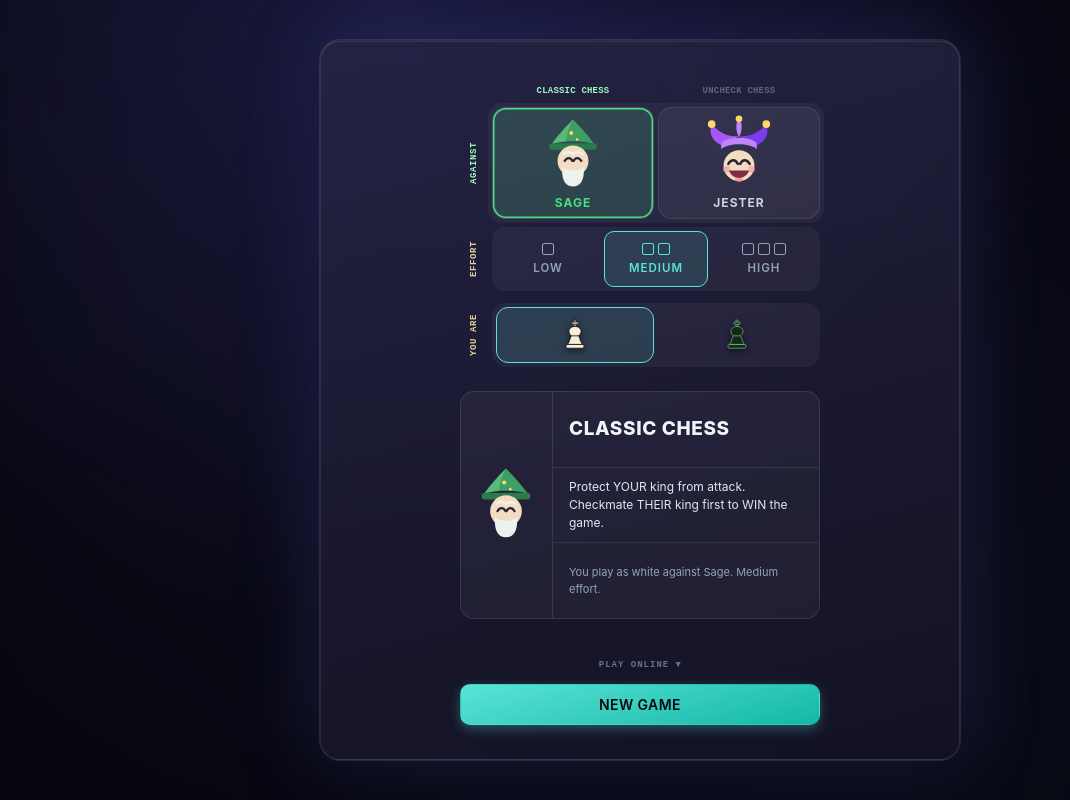
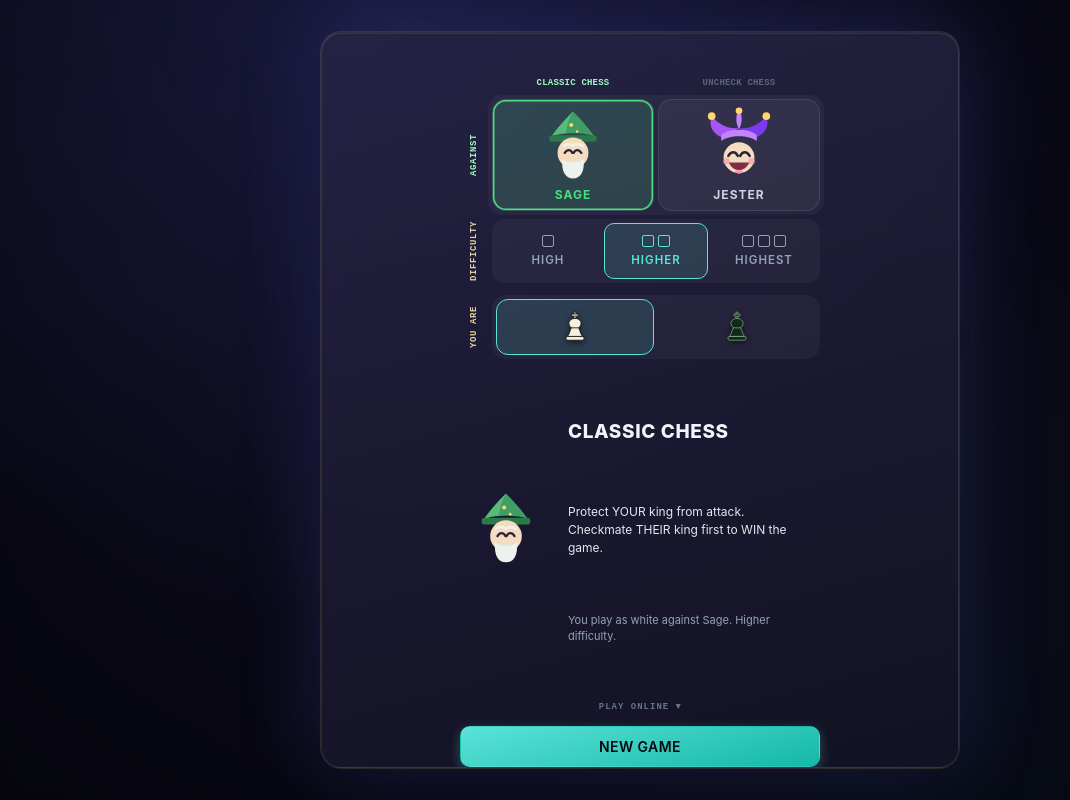
Before and after one commit to niembro64/ai-chess, a Vue app: page / in a window 1280 px wide. Shown: the whole page, without its empty margins (0-1070 px from the left). Built offline with nearby package versions, Linux system fonts and the light colour scheme.

Commit message:
Keep setup summary thirds fixed and rename difficulty

```diff
--- a/src/components/LobbyModal.vue
+++ b/src/components/LobbyModal.vue
@@ -3,7 +3,6 @@ import { ref, computed } from 'vue';
 import type { PlayerId } from '@/types/chess';
 import type { LobbyPlayer } from '@/types/network';
 import {
-  EFFORT_LEVELS,
   GRID_MODELS,
   MODELS,
   pieceTint,
@@ -40,12 +39,13 @@ const emit = defineEmits<{
 const pickedModel = ref<ModelId>('sage');
 const playColor = ref<'white' | 'black'>('white');
 const effort = ref<Effort>('medium');
+const difficultyLabels: Record<Effort, string> = { low: 'High', medium: 'Higher', high: 'Highest' };
 const variantSubtitle = computed(() => pickedModel.value === 'jester'
   ? 'Captures are compulsory. Start your turn with YOUR king attacked to WIN.'
   : 'Protect YOUR king from attack. Checkmate THEIR king first to WIN the game.');
 const gameTitle = computed(() => pickedModel.value === 'jester' ? 'UnCheck Chess' : 'Classic Chess');
 const gameParameters = computed(() =>
-  `You play as ${playColor.value} against ${MODELS[pickedModel.value].name}. ${EFFORT_LEVELS[effort.value].label} effort.`);
+  `You play as ${playColor.value} against ${MODELS[pickedModel.value].name}. ${difficultyLabels[effort.value]} difficulty.`);
 
 // The previews show the exact piece colors the game will start with:
 // your standard set, and the bot's tinted set in the opposite color.
@@ -151,20 +151,20 @@ const canJoin = computed(() => {
             </div>
 
             <div class="option-row effort-row">
-              <span class="option-rowhead">EFFORT</span>
+              <span class="option-rowhead">DIFFICULTY</span>
               <div class="effort-seg">
                 <button
-                  v-for="(lvl, key) in EFFORT_LEVELS"
+                  v-for="(label, key) in difficultyLabels"
                   :key="key"
                   :class="{ active: effort === key }"
-                  :aria-label="`${lvl.label} model effort`"
+                  :aria-label="`${label} difficulty`"
                   :aria-pressed="effort === key"
                   @click="effort = key as Effort"
                 >
                   <span class="effort-boxes" aria-hidden="true">
                     <span v-for="index in (key === 'low' ? 1 : key === 'medium' ? 2 : 3)" :key="index" class="effort-box"></span>
                   </span>
-                  <span>{{ lvl.label.toUpperCase() }}</span>
+                  <span>{{ label.toUpperCase() }}</span>
                 </button>
               </div>
             </div>
@@ -461,12 +461,8 @@ const canJoin = computed(() => {
 
 .setup-summary {
   display: flex;
-  min-height: 228px;
+  height: 294px;
   margin-top: 24px;
-  border: 1px solid rgba(255, 255, 255, 0.1);
-  border-radius: 14px;
-  background: rgba(255, 255, 255, 0.045);
-  overflow: hidden;
 }
 
 .summary-image {
@@ -475,7 +471,6 @@ const canJoin = computed(() => {
   display: flex;
   align-items: center;
   justify-content: center;
-  border-right: 1px solid rgba(255, 255, 255, 0.1);
 }
 
 .summary-image svg {
@@ -486,20 +481,15 @@ const canJoin = computed(() => {
 .summary-copy {
   min-width: 0;
   flex: 1;
-  display: flex;
-  flex-direction: column;
+  display: grid;
+  grid-template-rows: repeat(3, minmax(0, 1fr));
 }
 
 .summary-section {
-  flex: 1;
   min-height: 0;
   display: flex;
   align-items: center;
   padding: 9px 16px;
-}
-
-.summary-section + .summary-section {
-  border-top: 1px solid rgba(255, 255, 255, 0.09);
 }
 
 .summary-title,
```
